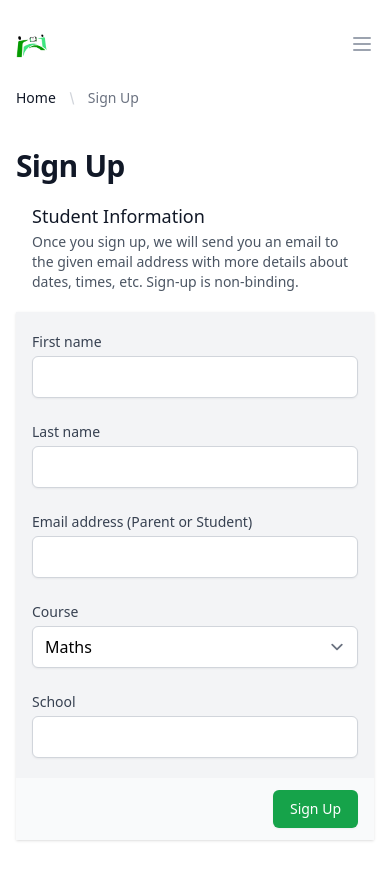
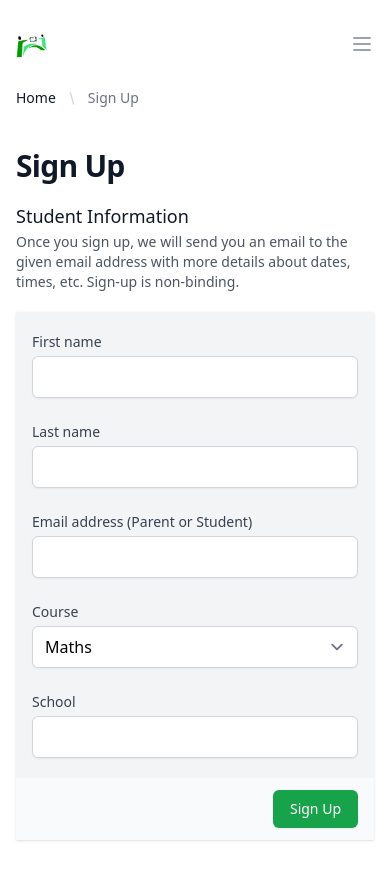
Before and after one commit to nikitamounier/bridging-the-gap, a Next.js app: page /signup in a window 390 px wide. Shown: the top 880 px of the page. Built offline with nearby package versions, Linux system fonts and the light colour scheme.

Commit message:
Remove mobile padding in sign up page

```diff
--- a/pages/signup.js
+++ b/pages/signup.js
@@ -204,7 +204,7 @@ function SignUp() {
                     <h2 className="text-3xl font-extrabold tracking-tight pb-5 text-gray-900 sm:text-4xl">Sign Up</h2>
                     <div className="md:grid md:grid-cols-3 md:gap-6">
                         <div className="md:col-span-1">
-                            <div className="px-4 sm:px-0">
+                            <div className="sm:px-0">
                                 <h3 className="text-lg font-medium leading-6 text-gray-900">Student Information</h3>
                                 <p className="mt-1 text-sm text-gray-600">Once you sign up, we will send you an email to the given email address with more details about dates, times, etc. Sign-up is non-binding.</p>
                             </div>
```
